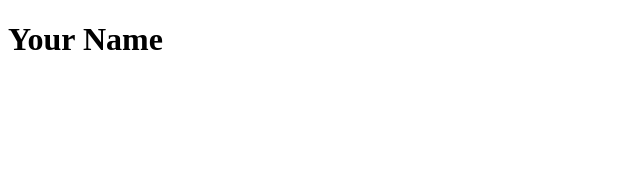
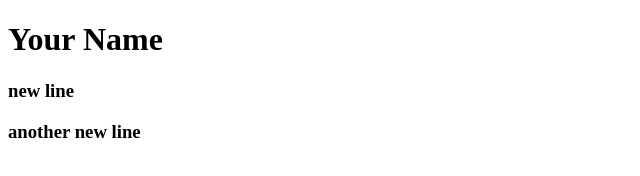
Before and after one commit to ManuKriz/animated-doodle, a plain HTML site: page index.html in a window 1280 px wide. Shown: the whole page, without its empty margins (0-640 px from the left). Drawn offline with Linux system fonts and the light colour scheme.

Commit message:
Added more lines

```diff
--- a/index.html
+++ b/index.html
@@ -7,5 +7,8 @@
 </head>
 <body>
     <h1>Your Name</h1>
+
+    <h3>new line</h3>
+    <h3>another new line</h3>
 </body>
 </html>
```
